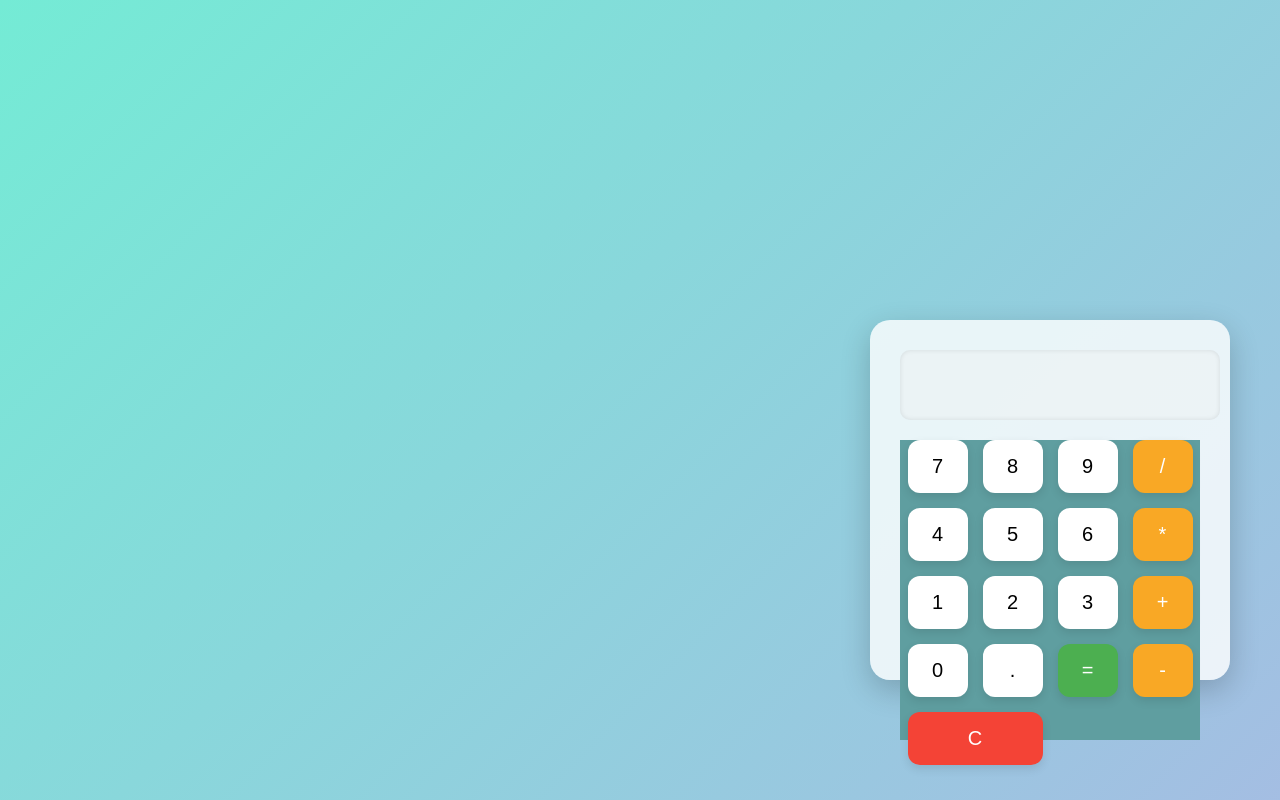
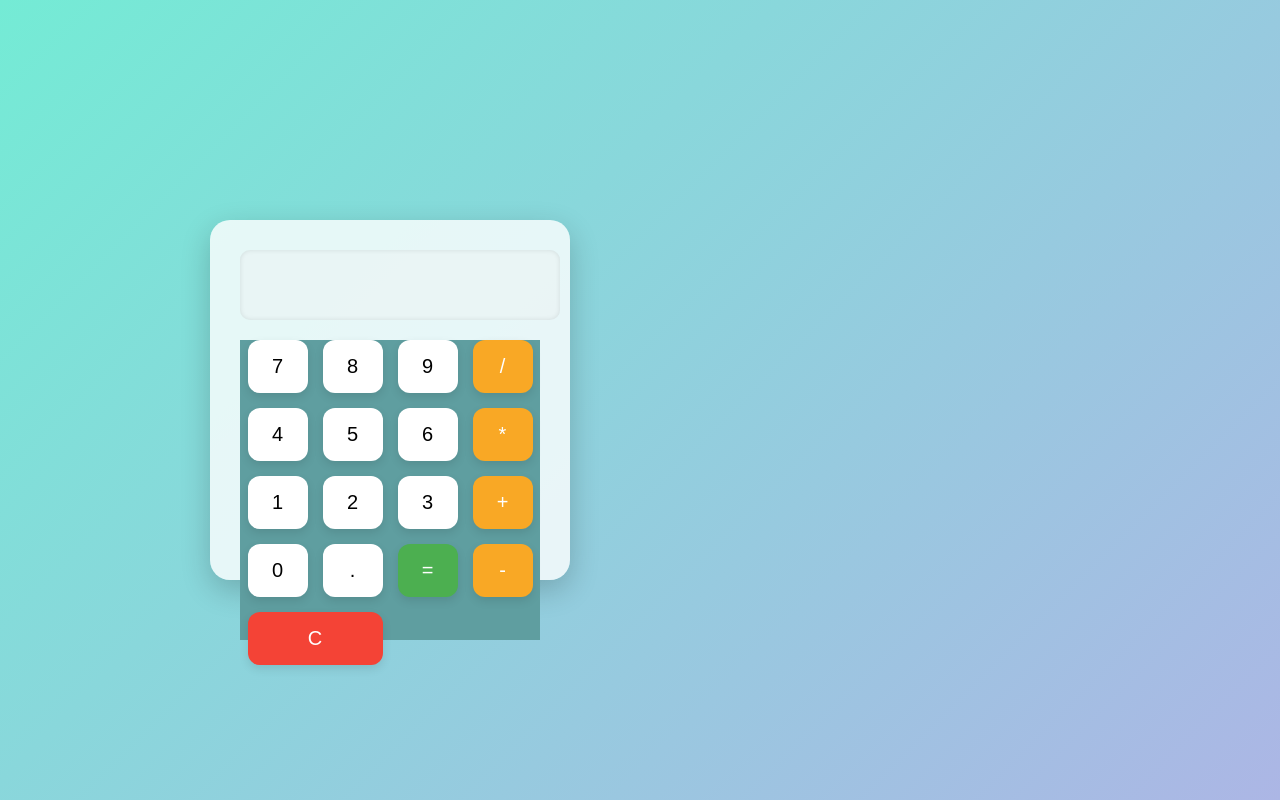
Before and after one commit to shubham2680/shubham, a plain HTML site: page index.html in a window 1280 px wide. Shown: the top 800 px of the page. Drawn offline with Linux system fonts and the light colour scheme.

Commit message:
Add files via upload

```diff
--- a/style.css
+++ b/style.css
@@ -9,10 +9,6 @@ body {
     align-items: center;
     background: linear-gradient(135deg, #74ebd5, #ACB6E5); /* gradient background */
     font-family: 'Segoe UI', sans-serif;
-    margin-bottom: 250px;
-    margin-left: 1300px;
-    margin-right: 300px;
-    margin-top: 100px;
 }
 .calculator {
     background: #ffffffcc; /* semi-transparent white */
```
